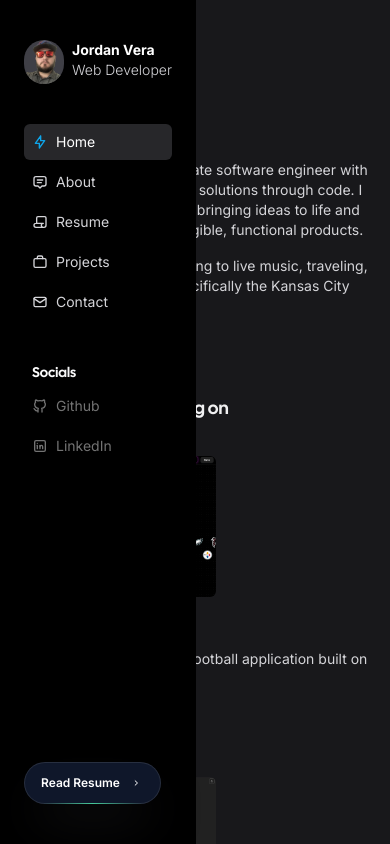
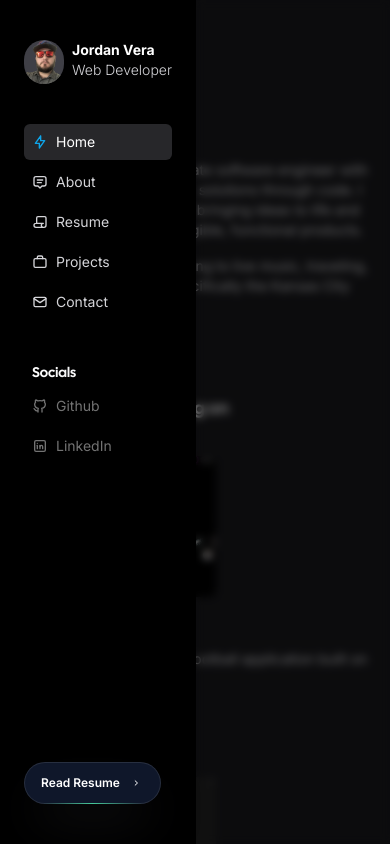
Before and after one commit to JordanVera/portfolio-aceternity, a Next.js app: page / in a window 390 px wide. Both pictures are taken after a click on the button 32 px from the left and 32 px from the top of the page. Built offline with nearby package versions, Linux system fonts and the light colour scheme.

Commit message:
Adding blur effect to sidebar on mobile

```diff
--- a/src/components/Sidebar.tsx
+++ b/src/components/Sidebar.tsx
@@ -45,6 +45,16 @@ export const Sidebar = () => {
     <>
       <AnimatePresence>
         {open && (
+          <>
+            <motion.div
+              initial={{ opacity: 0 }}
+              animate={{ opacity: 1 }}
+              exit={{ opacity: 0 }}
+              transition={{ duration: 0.2 }}
+              className="fixed inset-0 bg-black/50 backdrop-blur-sm z-[90] lg:hidden"
+              onClick={() => !isLargeScreen && setOpen(false)}
+            />
+
             <motion.div
               ref={sidebarRef}
               initial={{ x: -200 }}
@@ -61,6 +71,7 @@ export const Sidebar = () => {
                 <Badge href="/resume" text="Read Resume" />
               </div>
             </motion.div>
+          </>
         )}
       </AnimatePresence>
       <button
```
Lines whose indentation alone changed are shown as unchanged.
